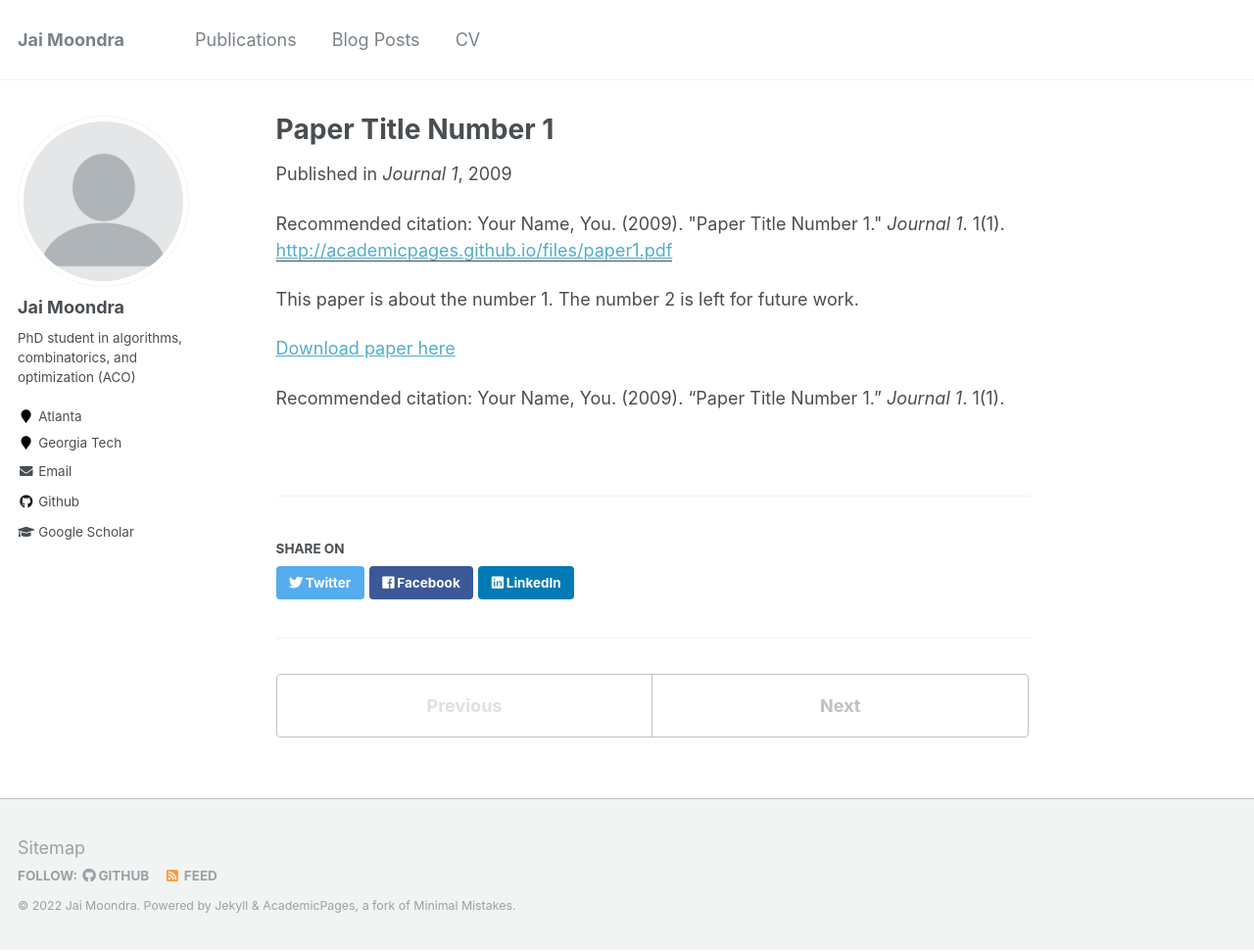
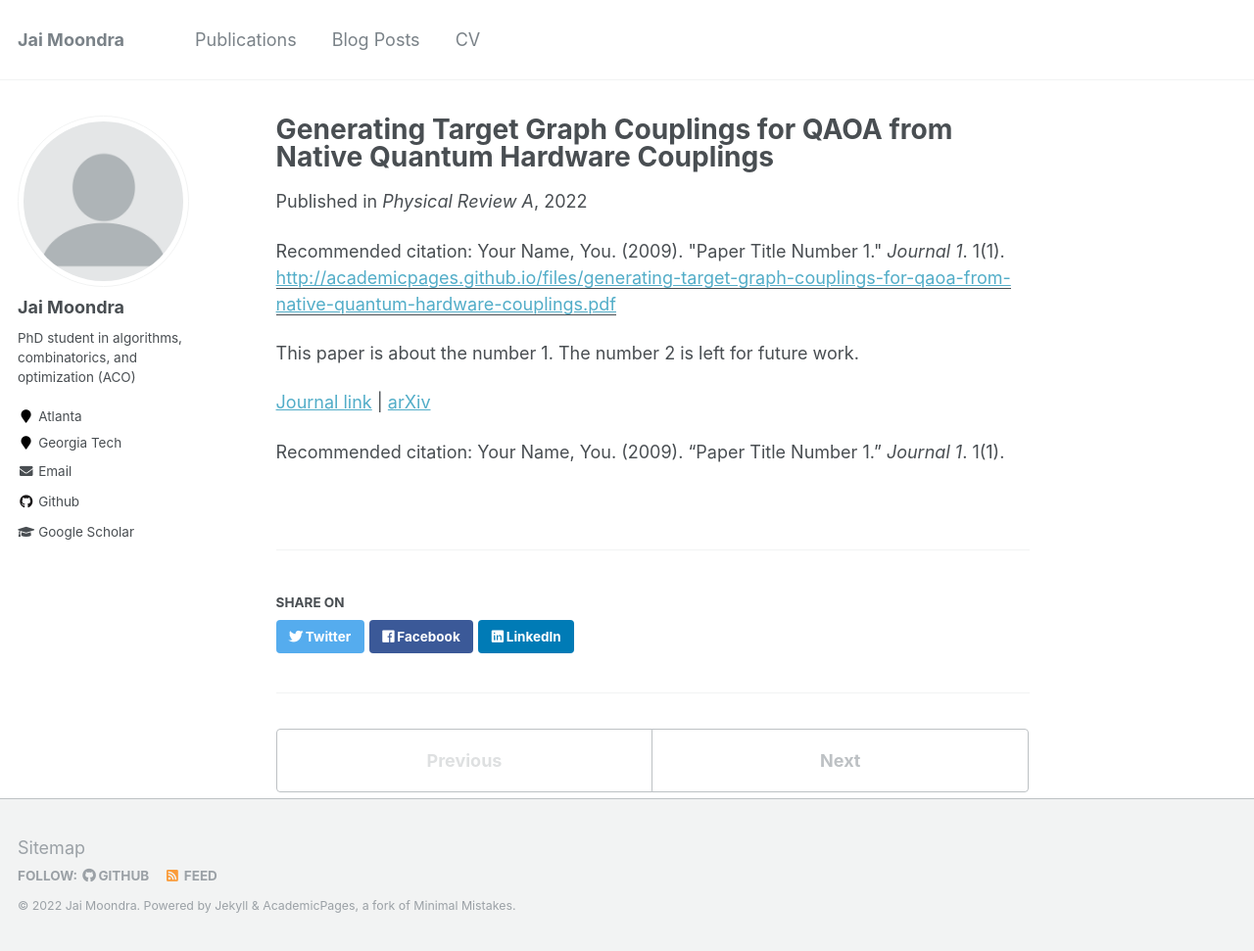
Before and after one commit to ruijiacao/jaimoondra.github.io, a Jekyll site: the page built from _publications/generating-target-graph-couplings-for-qaoa-from-native-quantum-hardware-couplings.md, in a window 1280 px wide and 971 px high. Shown: the whole window at 98% size. Built offline with Jekyll 4.4.1, drawn with Linux system fonts in a browser that asks for light colours.

Commit message:
Update generating-target-graph-couplings-for-qaoa-from-native-quantum-hardware-couplings.md

```diff
--- a/_publications/generating-target-graph-couplings-for-qaoa-from-native-quantum-hardware-couplings.md
+++ b/_publications/generating-target-graph-couplings-for-qaoa-from-native-quantum-hardware-couplings.md
@@ -1,15 +1,17 @@
 ---
-title: "Paper Title Number 1"
+title: "Generating Target Graph Couplings for QAOA from Native Quantum Hardware Couplings"
 collection: publications
-permalink: /publication/2009-10-01-paper-title-number-1
+permalink: /publication/generating-target-graph-couplings-for-qaoa-from-native-quantum-hardware-couplings
 excerpt: 'This paper is about the number 1. The number 2 is left for future work.'
-date: 2009-10-01
-venue: 'Journal 1'
-paperurl: 'http://academicpages.github.io/files/paper1.pdf'
+date: 2022-07-21
+venue: 'Physical Review A'
+paperurl: 'http://academicpages.github.io/files/generating-target-graph-couplings-for-qaoa-from-native-quantum-hardware-couplings.pdf'
 citation: 'Your Name, You. (2009). &quot;Paper Title Number 1.&quot; <i>Journal 1</i>. 1(1).'
 ---
 This paper is about the number 1. The number 2 is left for future work.
 
-[Download paper here](http://academicpages.github.io/files/paper1.pdf)
+[Journal link](https://journals.aps.org/pra/accepted/73070Nd5L0115d1069351877aa84261a48288c856) |
+[arXiv](https://arxiv.org/abs/2011.08165)
+
 
 Recommended citation: Your Name, You. (2009). "Paper Title Number 1." <i>Journal 1</i>. 1(1).
```
